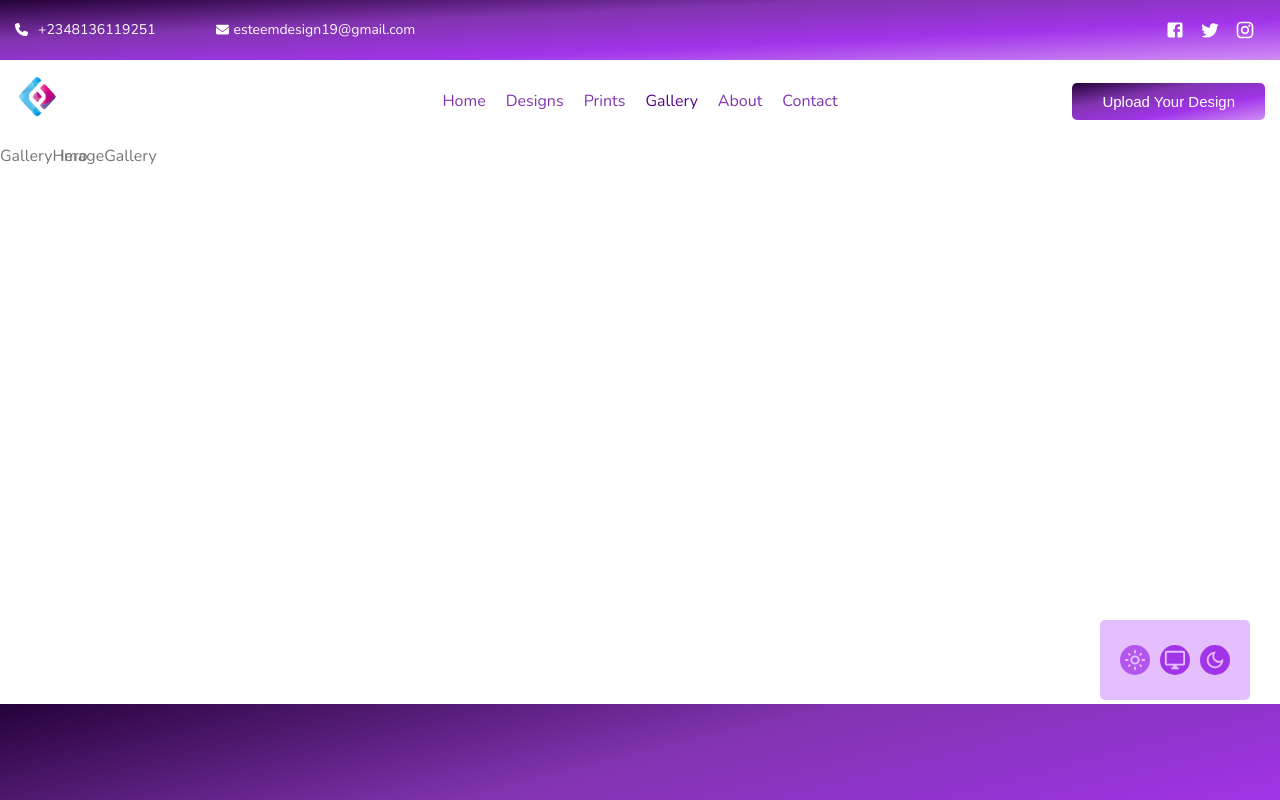
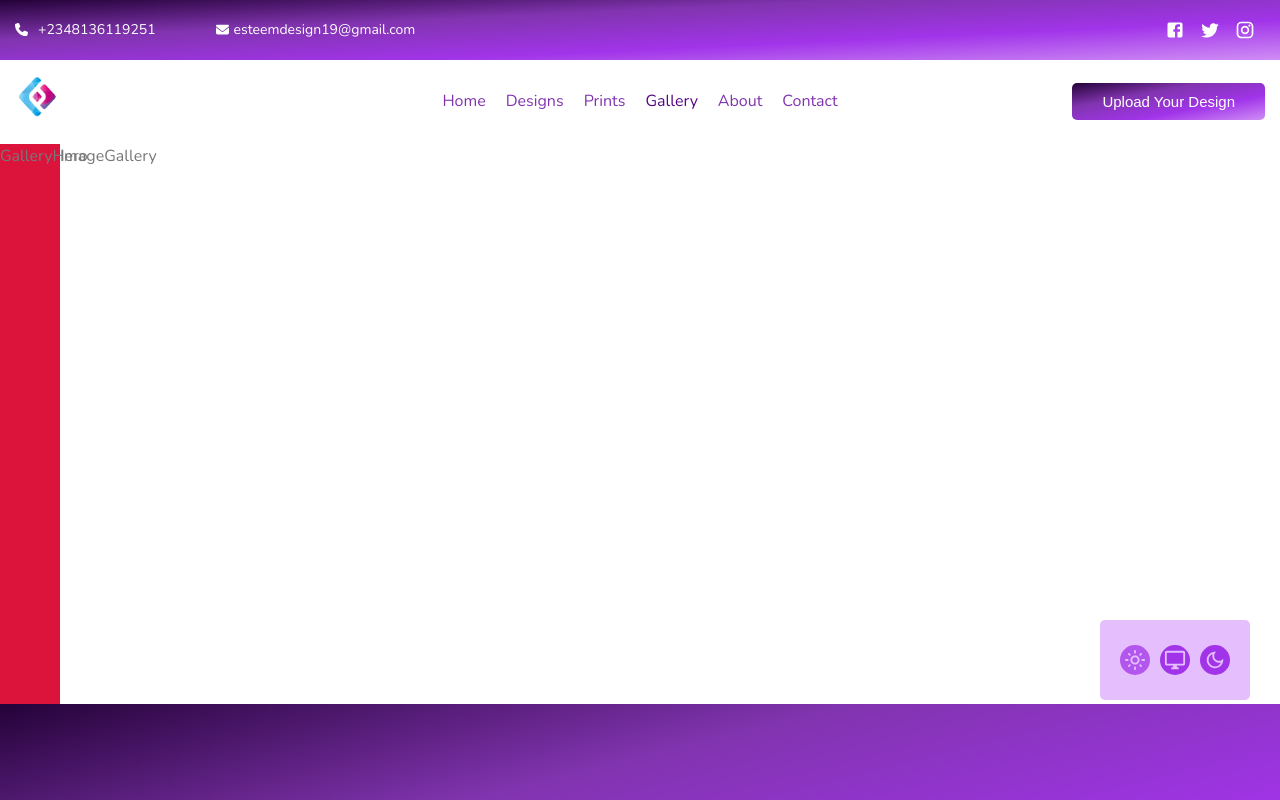
Before and after one commit to esteemayo/next-idesignx, a Next.js app: page /gallery in a window 1280 px wide. Shown: the top 800 px of the page. Built offline with nearby package versions, Linux system fonts and the light colour scheme.

Commit message:
fix: add css styling

```diff
--- a/src/components/hero/GalleryHero.tsx
+++ b/src/components/hero/GalleryHero.tsx
@@ -6,6 +6,8 @@ const GalleryHero = () => {
   return <Header>GalleryHero</Header>;
 };
 
-const Header = styled.header``;
+const Header = styled.header`
+  background-color: crimson;
+`;
 
 export default GalleryHero;
```
